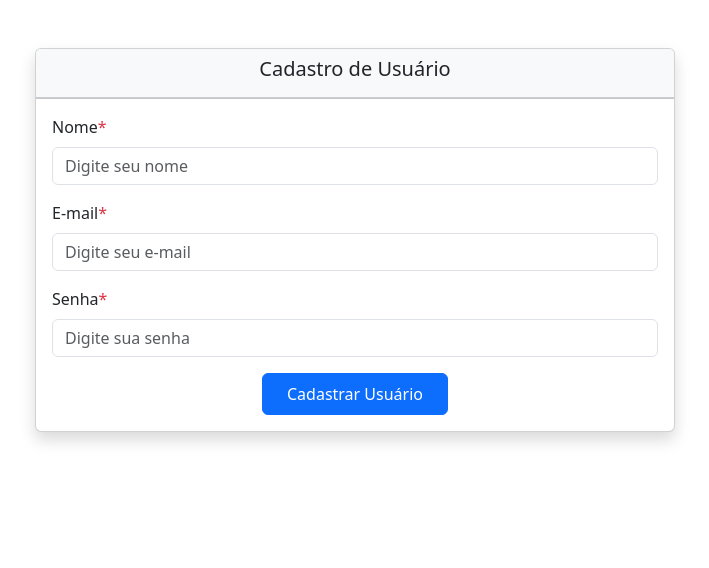
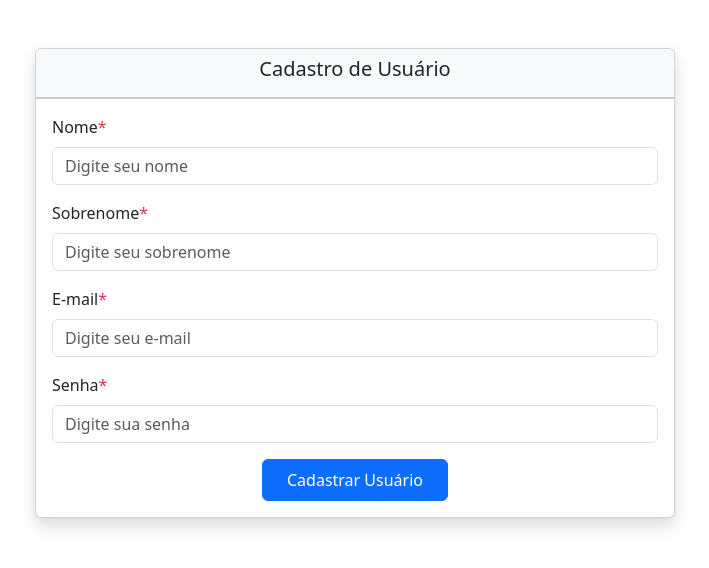
Before and after one commit to leticiasoftsy/desafio1, a React (Vite) app: page / in a window 1280 px wide. Shown: the top 568 px of the page, without its empty margins (285-994 px from the left). Built offline with nearby package versions, Linux system fonts and the light colour scheme.

Commit message:
feat: adicionando campo sobrenome com o zod

```diff
--- a/src/@types/user.ts
+++ b/src/@types/user.ts
@@ -1,6 +1,6 @@
 export interface User {
     id?: string;
-    name: string;
+    name: Name;
     email: string;
     phone: string;
     username: string;
--- a/src/pages/home/form.tsx
+++ b/src/pages/home/form.tsx
@@ -28,7 +28,10 @@ export default function UserForm({ id }: UserFormProps){
   });
 
   const [formData, setFormData] = useState<User>({
-    name: "",
+    name: {
+    firstname: "",
+    lastname: ""
+  },
     email: "",
     phone: "",
     username: "",
@@ -71,7 +74,7 @@ export default function UserForm({ id }: UserFormProps){
   const onSubmit = async (data:DataForm) => {
     try {
       if (id) {
-        await axios.put(`https://fakestoreapi.com/users/${id}`, {
+        const response = await axios.put(`https://fakestoreapi.com/users/${id}`, {
           email: data.email,
           username: data.name,
           password: data.password,
@@ -80,7 +83,7 @@ export default function UserForm({ id }: UserFormProps){
             lastname: data.name,
           },
         });
-        console.log("Usuario atualizado com sucesso!");
+        console.log("Usuario atualizado com sucesso!", response.data);
       } else {
         const response = await axios.post("https://fakestoreapi.com/users", {
           email: data.email,
@@ -115,13 +118,31 @@ export default function UserForm({ id }: UserFormProps){
               </Form.Label>
               <Form.Control
                 type="text"
-                {...register("name")}
-                isInvalid={!!errors.name}
+                {...register("name.firstname")}
+                isInvalid={!!errors.name?.firstname}
                 maxLength={50}
                 placeholder="Digite seu nome"
               />
               <Form.Control.Feedback type="invalid">
-                {errors.name?.message}
+                {errors.name?.firstname?.message}
+              </Form.Control.Feedback>
+            </Form.Group>
+          </Col>
+
+          <Col md={12}>
+            <Form.Group className="mb-3">
+              <Form.Label>
+                Sobrenome<span className="text-danger">*</span>
+              </Form.Label>
+              <Form.Control
+                type="text"
+                {...register("name.lastname")}
+                isInvalid={!!errors.name?.lastname}
+                maxLength={50}
+                placeholder="Digite seu sobrenome"
+              />
+              <Form.Control.Feedback type="invalid">
+                {errors.name?.lastname?.message}
               </Form.Control.Feedback>
             </Form.Group>
           </Col>
--- a/src/pages/home/formData.ts
+++ b/src/pages/home/formData.ts
@@ -1,9 +1,12 @@
 import { z } from "zod";
 
 export const formSchema = z.object({
-    name: z.string().min(1, "Nome é obrigatorio"),
-    email: z.string().min(1, "Email é obrigatorio"),
-    password: z.string().min(1, "Senha é obrigatoria"),
+    name: z.object({
+        firstname: z.string().min(2, "Nome é obrigatorio"),
+        lastname: z.string().min(2, "Sobrenome é obrigatorio")
+    }),
+    email: z.string().min(2, "Email é obrigatorio"),
+    password: z.string().min(2, "Senha é obrigatoria"),
 })
 
 export type DataForm = z.infer<typeof formSchema>
--- a/src/pages/usuarios/UserTable.tsx
+++ b/src/pages/usuarios/UserTable.tsx
@@ -34,7 +34,7 @@ export default function UserTable({ users }: Props) {
           <tbody>
             {users.map((user, index) => (
               <tr key={user.id || index}>
-                <td>{user.name}</td>
+                <td>{user.name.firstname} {user.name.lastname}</td>
                 <td>{user.email}</td>
                 <td>{user.phone}</td>
                 <td>{user.username}</td>
```
